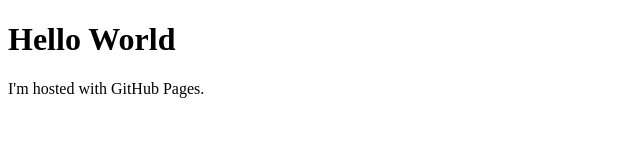
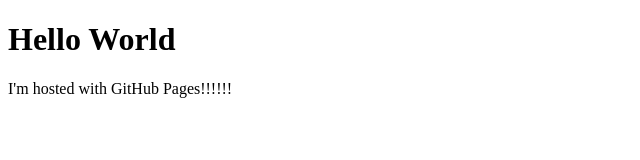
Before and after one commit to Kieran-Thompson/Kieran-Thompson.github.io, a plain HTML site: page index.html in a window 1280 px wide. Shown: the full height of the page, 0-640 px from the left. Drawn offline with Linux system fonts and the light colour scheme.

Commit message:
Update index.html

```diff
--- a/index.html
+++ b/index.html
@@ -2,6 +2,6 @@
 <html>
 <body>
 <h1>Hello World</h1>
-<p>I'm hosted with GitHub Pages.</p>
+<p>I'm hosted with GitHub Pages!!!!!!</p>
 </body>
 </html>
```
